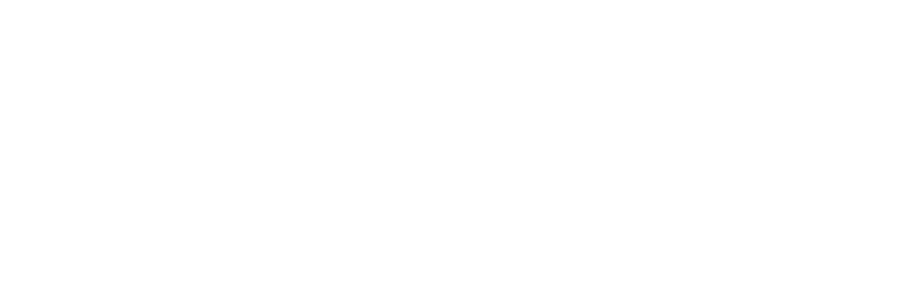
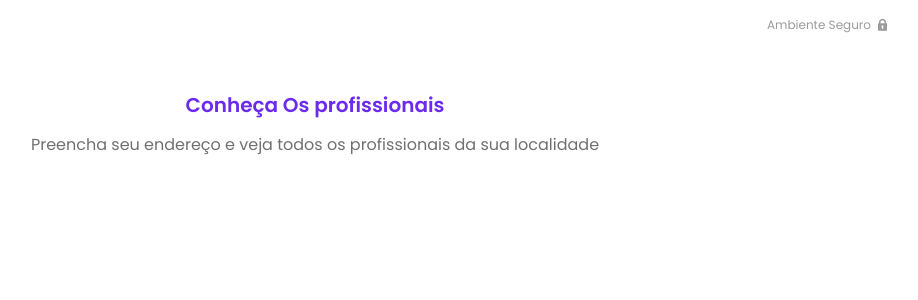
Before and after one commit to ClebyFrancisco/E-Diarista, a Next.js app: page / in a window 1280 px wide. Shown: the top 300 px of the page, without its empty margins (325-1243 px from the left). Built offline with nearby package versions, Linux system fonts and the light colour scheme.

Commit message:
theme setting and component safeEnvironment, pageTitle

```diff
--- a/src/pages/_app.tsx
+++ b/src/pages/_app.tsx
@@ -1,7 +1,32 @@
-import '@styles/globals.css'
-import type { AppProps } from 'next/app'
+import "@styles/globals.css";
+import type { AppProps } from "next/app";
+import { ThemeProvider } from "@mui/material";
+import theme from "ui/themes/theme";
+
+import Head from "next/head";
 
 function MyApp({ Component, pageProps }: AppProps) {
-  return <Component {...pageProps} />
+  return (
+    <>
+      <Head>
+        <title>E-diarista</title>
+        <link rel="preconnect" href="https://fonts.googleapis.com" />
+        <link
+          rel="preconnect"
+          href="https://fonts.gstatic.com"
+          crossOrigin=""
+        />
+
+        <link
+          href="https://fonts.googleapis.com/css2?family=Poppins:ital,wght@0,100;0,200;0,300;0,400;0,500;0,600;0,700;0,800;0,900;1,100;1,200;1,300;1,400;1,500;1,600;1,700;1,800;1,900&display=swap"
+          rel="stylesheet"
+        />
+        <link href="/fonts/tw-icons/css/treinaweb-icons.css" rel="stylesheet" />
+      </Head>
+      <ThemeProvider theme={theme}>
+        <Component {...pageProps} />
+      </ThemeProvider>
+    </>
+  );
 }
-export default MyApp
+export default MyApp;
--- a/src/pages/index.tsx
+++ b/src/pages/index.tsx
@@ -1,9 +1,16 @@
-import type { NextPage } from 'next'
+import type { NextPage } from 'next';
+
+import PageTitle from 'ui/components/data-display/PageTitle/PageTitle';
+import SafeEnvironment from 'ui/components/feedback/SafeEnvironment/SafeEnvironment';
 
 
 const Home: NextPage = () => {
   return (
     <div>
+      <SafeEnvironment />
+      <PageTitle
+      title={"Conheça Os profissionais"}
+      subtitle={'Preencha seu endereço e veja todos os profissionais da sua localidade'}/>
 
     </div>
   )
--- /dev/null
+++ b/src/ui/components/data-display/PageTitle/PageTitle.style.tsx
@@ -0,0 +1,27 @@
+import { styled } from "@mui/material/styles";
+
+export const PageTitleContainer = styled("div")`
+  margin: ${({ theme }) => theme.spacing(5)} 0;
+  text-align: center;
+`;
+export const PageTitleStyled = styled("h2")`
+  margin: 0;
+  color: ${({ theme }) => theme.palette.primary.main};
+  font-size: ${({ theme }) => theme.typography.h6.fontSize};
+  font-weight: 600;
+
+  ${({ theme }) => theme.breakpoints.down("md")} {
+    font-size: ${({ theme }) => theme.typography.body1.fontSize};
+  } ;
+`;
+
+export const PageSubTitleStyled = styled("h3")`
+  margin: ${({ theme }) => theme.spacing(1.5)} 0;
+  color: ${({ theme }) => theme.palette.text.primary};
+  font-size: ${({ theme }) => theme.typography.body1.fontSize};
+  font-weight: normal;
+
+  ${({ theme }) => theme.breakpoints.down("md")} {
+    font-size: ${({ theme }) => theme.typography.body2.fontSize};
+  } ;
+`;
--- /dev/null
+++ b/src/ui/components/data-display/PageTitle/PageTitle.tsx
@@ -0,0 +1,22 @@
+import React from "react";
+import { PageSubTitleStyled, PageTitleContainer, PageTitleStyled } from "./PageTitle.style";
+
+
+interface PageTitleProps{
+    title: string;
+    subtitle:string;
+}
+const PageTitle: React.FC<PageTitleProps> = (props) =>{
+    return(
+        <PageTitleContainer >
+            <PageTitleStyled >
+                {props.title}
+            </PageTitleStyled>
+            <PageSubTitleStyled>
+                {props.subtitle}
+            </PageSubTitleStyled >
+        </PageTitleContainer >
+    )
+
+}
+export default PageTitle;
--- /dev/null
+++ b/src/ui/components/feedback/SafeEnvironment/SafeEnvironment.style.tsx
@@ -0,0 +1,10 @@
+import { styled } from "@mui/material/styles";
+import theme from "ui/themes/theme";
+
+export const SafeEnvironmentContainer = styled("div")`
+  color: ${({ theme }) => theme.palette.text.secondary};
+  background-color: ${({ theme }) => theme.palette.background.default};
+  text-align: right;
+  padding: ${({ theme }) => theme.spacing(2)} 0;
+  font-size: 12px;
+`;
--- /dev/null
+++ b/src/ui/components/feedback/SafeEnvironment/SafeEnvironment.tsx
@@ -0,0 +1,17 @@
+import React from "react";
+import { SafeEnvironmentContainer } from "./SafeEnvironment.style";
+import { Container } from "@mui/material";
+
+
+
+const SafeEnvironment = () =>{
+    return(
+        <SafeEnvironmentContainer>
+            <Container>
+                Ambiente Seguro <i className={"twf-lock"} />
+            </Container>
+        </SafeEnvironmentContainer>
+    )
+
+}
+export default SafeEnvironment;
--- a/src/ui/styles/globals.css
+++ b/src/ui/styles/globals.css
@@ -2,15 +2,5 @@
 body {
   padding: 0;
   margin: 0;
-  font-family: -apple-system, BlinkMacSystemFont, Segoe UI, Roboto, Oxygen,
-    Ubuntu, Cantarell, Fira Sans, Droid Sans, Helvetica Neue, sans-serif;
+  font-family: 'Poppins', sans-serif;
 }
-
-a {
-  color: inherit;
-  text-decoration: none;
-}
-
-* {
-  box-sizing: border-box;
-}
--- /dev/null
+++ b/src/ui/themes/theme.ts
@@ -0,0 +1,68 @@
+import { createTheme } from "@mui/material/styles";
+
+const theme = createTheme({
+  palette: {
+    primary: {
+      light: "#9661ff",
+      main: "#6B2AEE",
+      dark: "#581ECD",
+    },
+    secondary: {
+      light: "#2bfff2",
+      main: "#02E7D9",
+      dark: "#1dd6cb",
+    },
+    text: {
+      primary: "#707070",
+      secondary: "#9B9B9B",
+    },
+    error: {
+      main: "#FC3C00",
+    },
+    warning: {
+      main: "#FCA600",
+    },
+    success: {
+      main: "#00D34D",
+    },
+    grey: {
+      50: "#FAFAFA",
+      100: "#F0F0F0",
+      200: "#D7D9DD",
+      300: "#C4C4C4",
+      400: "#9B9B9B",
+    },
+  },
+  typography: {
+    fontFamily: "Poppins",
+  },
+  shape: {
+    borderRadius: "3px",
+  },
+  components: {
+    MuiButton: {
+      styleOverrides: {
+        root: {
+          textTransform: "none",
+        },
+      },
+      variants: [
+        {
+          props: { variant: "contained", color: "secondary" },
+          style: {
+            color: "white",
+          },
+        },
+      ],
+    },
+    MuiPaper: {
+      styleOverrides: {
+        root: {
+          boxShadow: "0px 0px 39px rgba(0, 0, 0, 0.05)",
+        },
+      },
+    },
+  },
+});
+
+export default theme;
```
